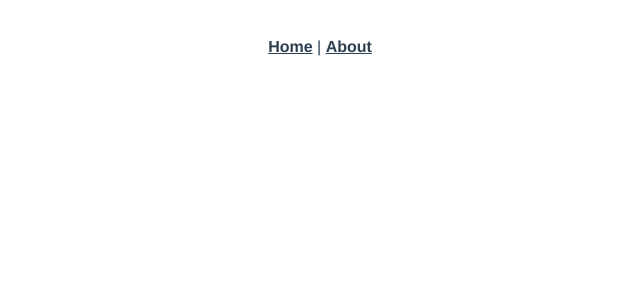
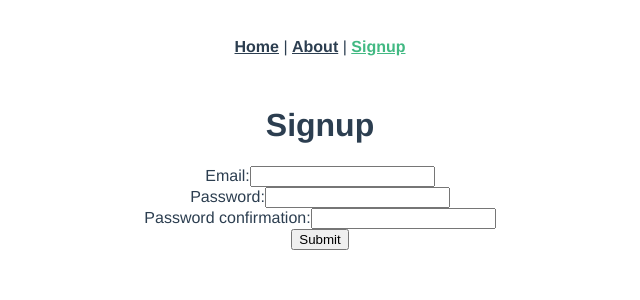
Before and after one commit to mark-kohrman/fanalyze_vue_app, a Vue app: page /signup in a window 1280 px wide. Shown: the top 300 px of the page, without its empty margins (320-960 px from the left). Built offline with nearby package versions, Linux system fonts and the light colour scheme.

Commit message:
adding the user signup page in vue

```diff
--- a/src/App.vue
+++ b/src/App.vue
@@ -2,7 +2,9 @@
   <div id="app">
     <div id="nav">
       <router-link to="/">Home</router-link> |
-      <router-link to="/about">About</router-link>
+      <router-link to="/about">About</router-link> |
+      <router-link to="/signup">Signup</router-link>
+
     </div>
     <router-view/>
   </div>
--- a/src/router/index.js
+++ b/src/router/index.js
@@ -1,14 +1,20 @@
 import Vue from 'vue'
 import VueRouter from 'vue-router'
 import Home from '../views/Home.vue'
+import Signup from '../views/Signup.vue'
 
 Vue.use(VueRouter)
 
-  const routes = [
+const routes = [
   {
     path: '/',
     name: 'Home',
     component: Home
+  },
+  {
+    path: '/signup',
+    name: 'Signup',
+    component: Signup
   },
   {
     path: '/about',
--- a/src/views/Home.vue
+++ b/src/views/Home.vue
@@ -1,6 +1,7 @@
 <template>
   <div class="home">
     <h1>{{ message }}</h1>
+    <h1>{{ name  }}</h1>
   </div>
 </template>
 
@@ -8,10 +9,13 @@
 </style>
 
 <script>
+import axios from "axios";
+
 export default {
   data: function () {
     return {
-      message: "Welcome to Vue.js!",
+      message: "Fanalyze your Team!",
+      name: "My name is mark",
     };
   },
   created: function () {},
--- /dev/null
+++ b/src/views/Signup.vue
@@ -0,0 +1,54 @@
+<template>
+  <div class="signup">
+    <form v-on:submit.prevent="submit()">
+      <h1>Signup</h1>
+      <ul>
+        <li class="text-danger" v-for="error in errors">{{ error }}</li>
+      </ul>
+      <div class="form-group">
+        <label>Email:</label>
+        <input type="email" class="form-control" v-model="email">
+      </div>
+      <div class="form-group">
+        <label>Password:</label>
+        <input type="password" class="form-control" v-model="password">
+      </div>
+      <div class="form-group">
+        <label>Password confirmation:</label>
+        <input type="password" class="form-control" v-model="passwordConfirmation">
+      </div>
+      <input type="submit" class="btn btn-primary" value="Submit">
+    </form>
+  </div>
+</template>
+
+<script>
+import axios from "axios";
+export default {
+  data: function () {
+    return {
+      email: "",
+      password: "",
+      passwordConfirmation: "",
+      errors: [],
+    };
+  },
+  methods: {
+    submit: function () {
+      var params = {
+        email: this.email,
+        password: this.password,
+        password_confirmation: this.passwordConfirmation,
+      };
+      axios
+        .post("/api/users", params)
+        .then((response) => {
+          this.$router.push("/login");
+        })
+        .catch((error) => {
+          this.errors = error.response.data.errors;
+        });
+    },
+  },
+};
+</script>
```
Also changed, not shown: src/views/UserTeam.vue (added).
